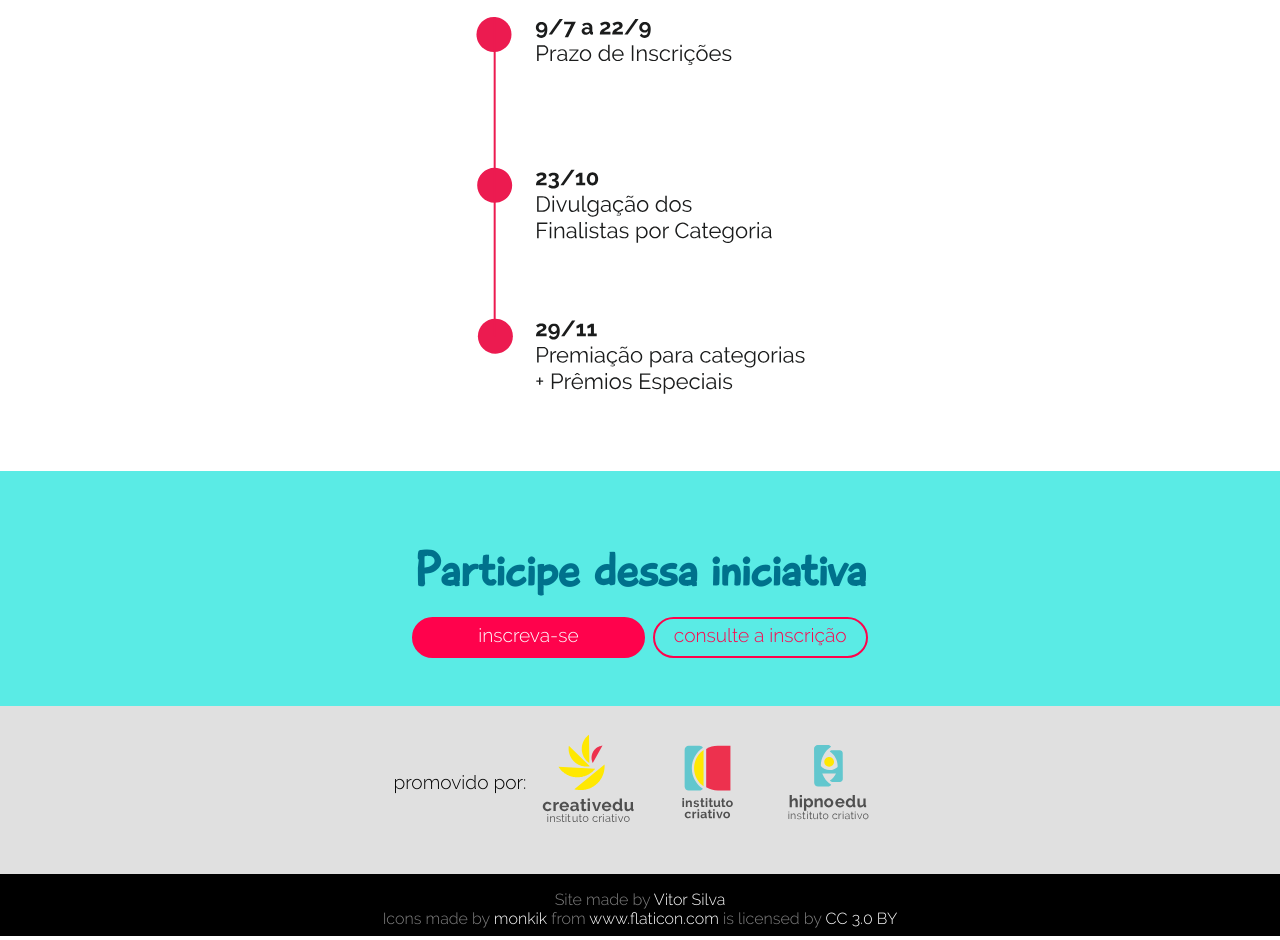
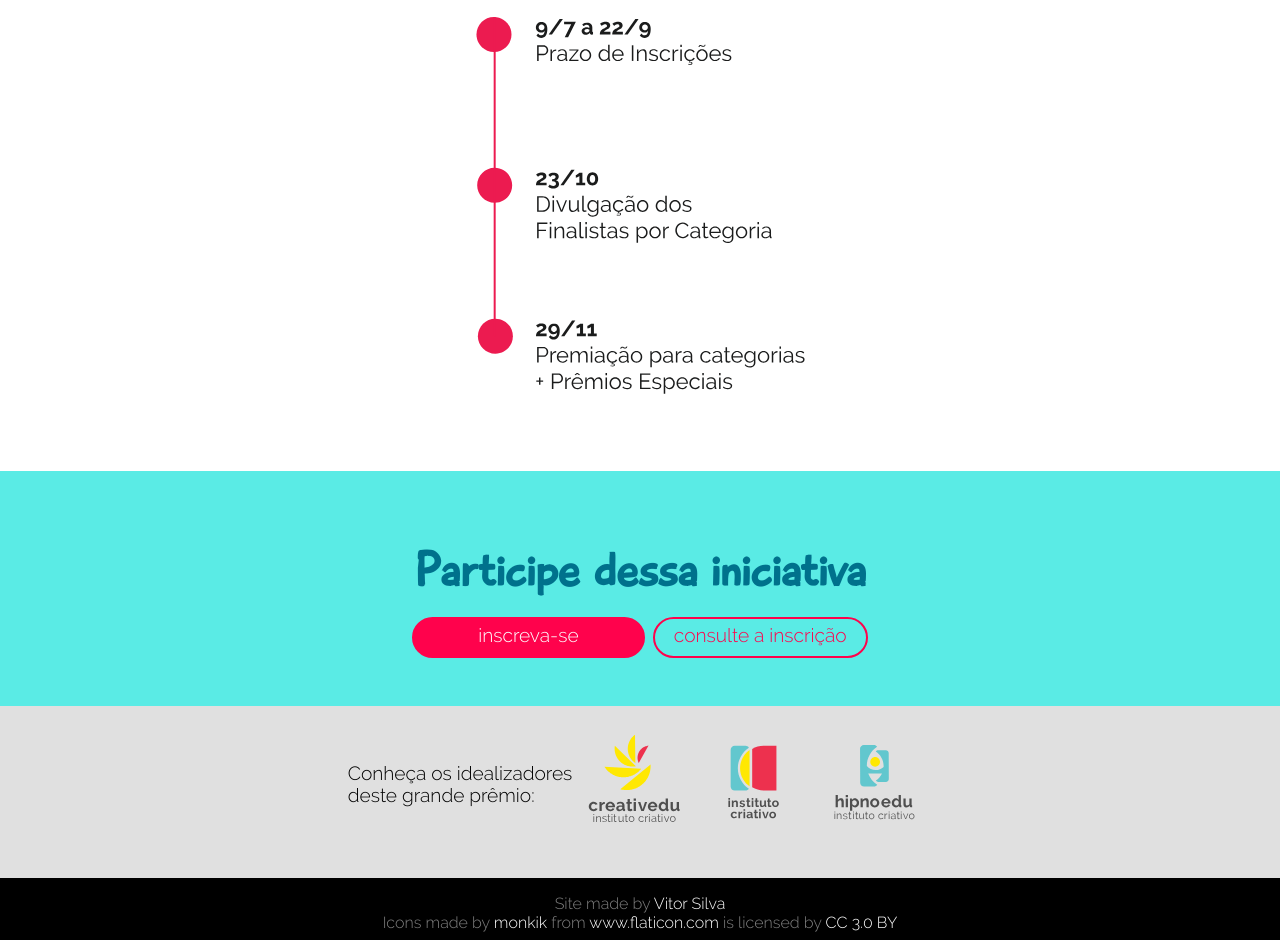
Before and after one commit to elUrso/hotkoa, a plain HTML site: page concurso/index.html in a window 1280 px wide. Shown: the part 3001-3941 px from the top of the page. Drawn offline with Linux system fonts and the light colour scheme.

Commit message:
Add anchors

```diff
--- a/concurso/index.html
+++ b/concurso/index.html
@@ -87,10 +87,12 @@
                 </div>
             </section>
             <section class="promovido row">
-                <p>promovido por:</p>
-                <img src="img/IC.svg"/>
-                <img src="img/ITC.svg"/>
-                <img src="img/HE.svg"/>
+                <div>
+                    <p>Conheça os idealizadores <br/> deste grande prêmio:</p>
+                </div>
+                <a href="http://hipnoedu.com.br"><img src="img/IC.svg"/></a>
+                <a href="http://institutocriativo.org.br"><img src="img/ITC.svg"/></a>
+                <a href="http://creativedu.org.br"><img src="img/HE.svg"/></a>
             </section>
             <section class="madeby row">
                     <div>Site made by <a href="https://twitter.com/minifyit" title="@minifyit">Vitor Silva</a></div>
```
